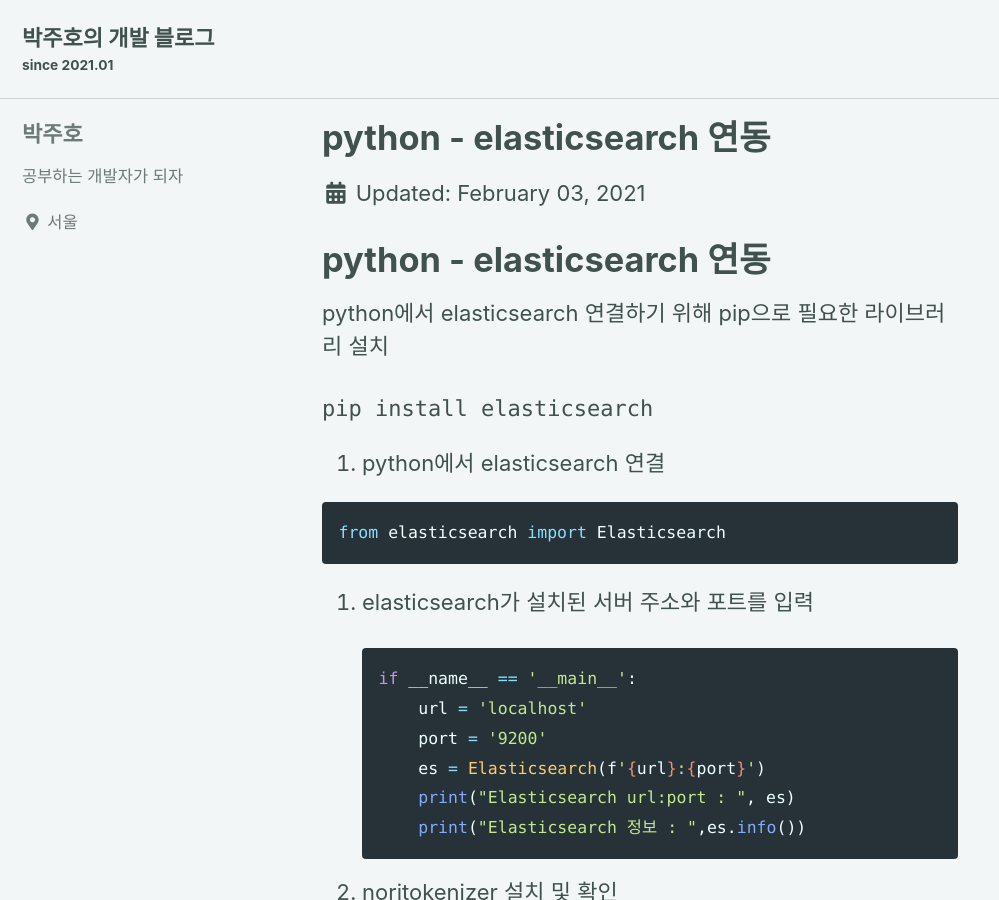
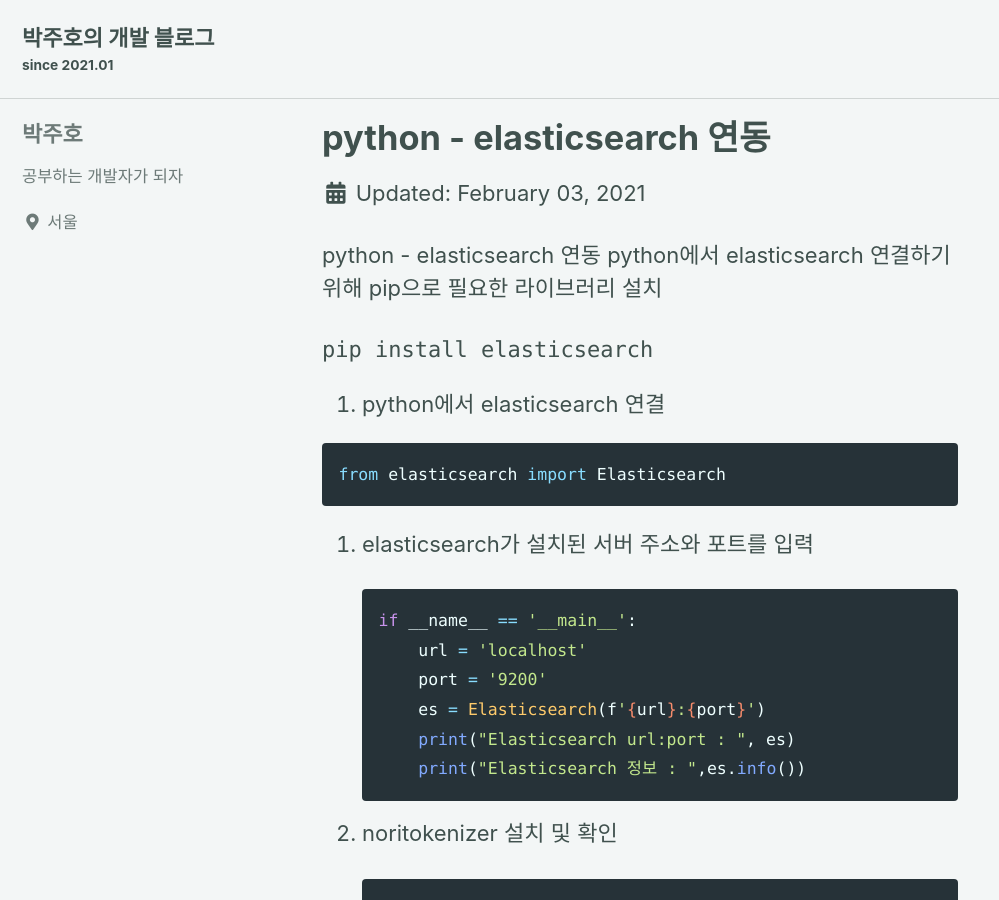
Before and after one commit to JhPlayGround/JhPlayGround.github.io, a Jekyll site: the page built from _posts/2021-02-03-elasticsearh_python.md, in a window 1280 px wide and 900 px high. Shown: the whole window, without its empty margins (0-999 px from the left). Built offline with Jekyll 4.4.1, drawn with Linux system fonts in a browser that asks for light colours; cached includes are drawn as plain includes.

Commit message:
no message

````diff
--- a/_posts/2021-02-03-elasticsearh_python.md
+++ b/_posts/2021-02-03-elasticsearh_python.md
@@ -6,7 +6,7 @@ author_profile: true
 tags : elasticsearch
 ---
 
-# python - elasticsearch 연동
+python - elasticsearch 연동
 python에서 elasticsearch 연결하기 위해 pip으로 필요한 라이브러리 설치
 
 ```linux
````
